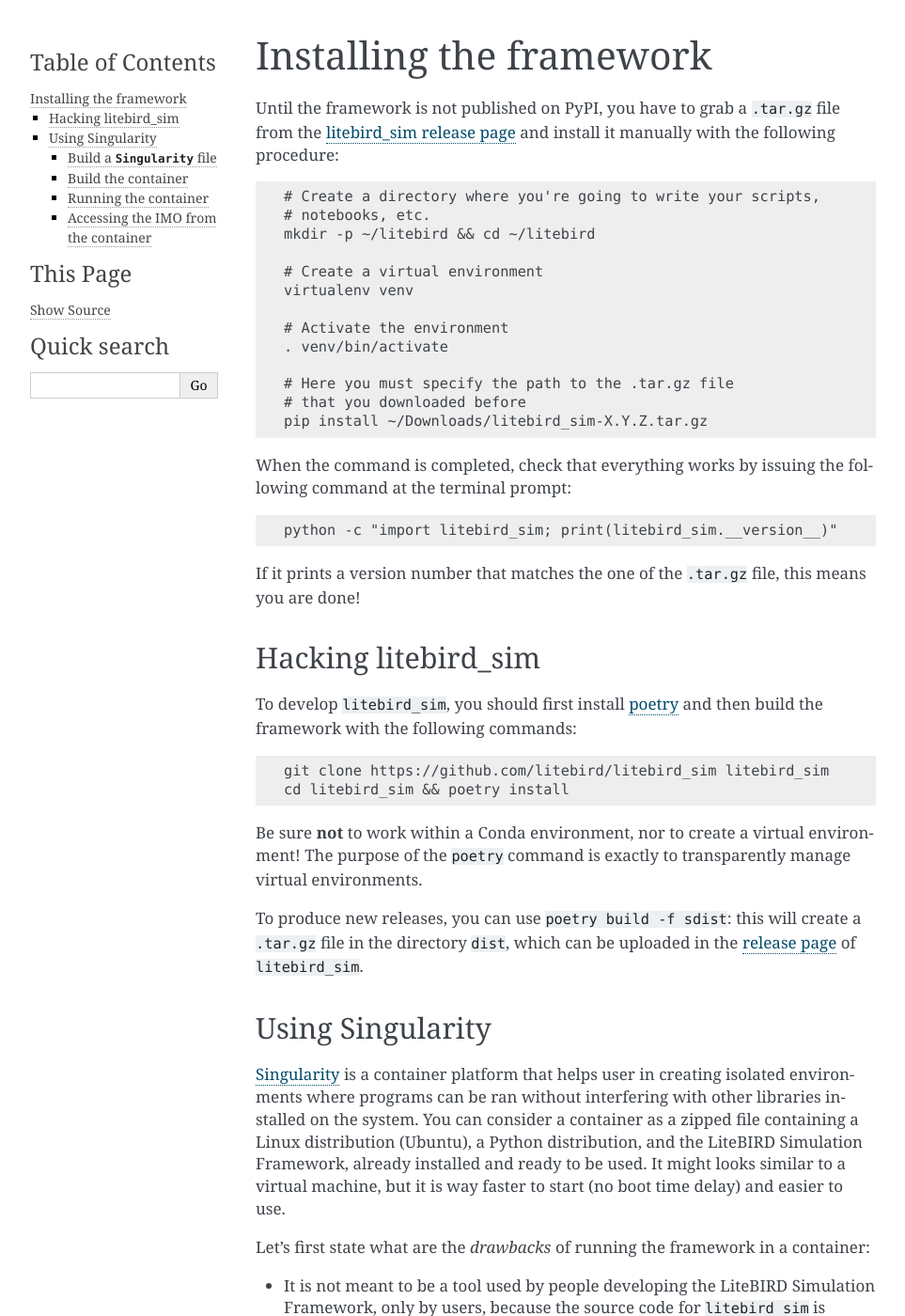
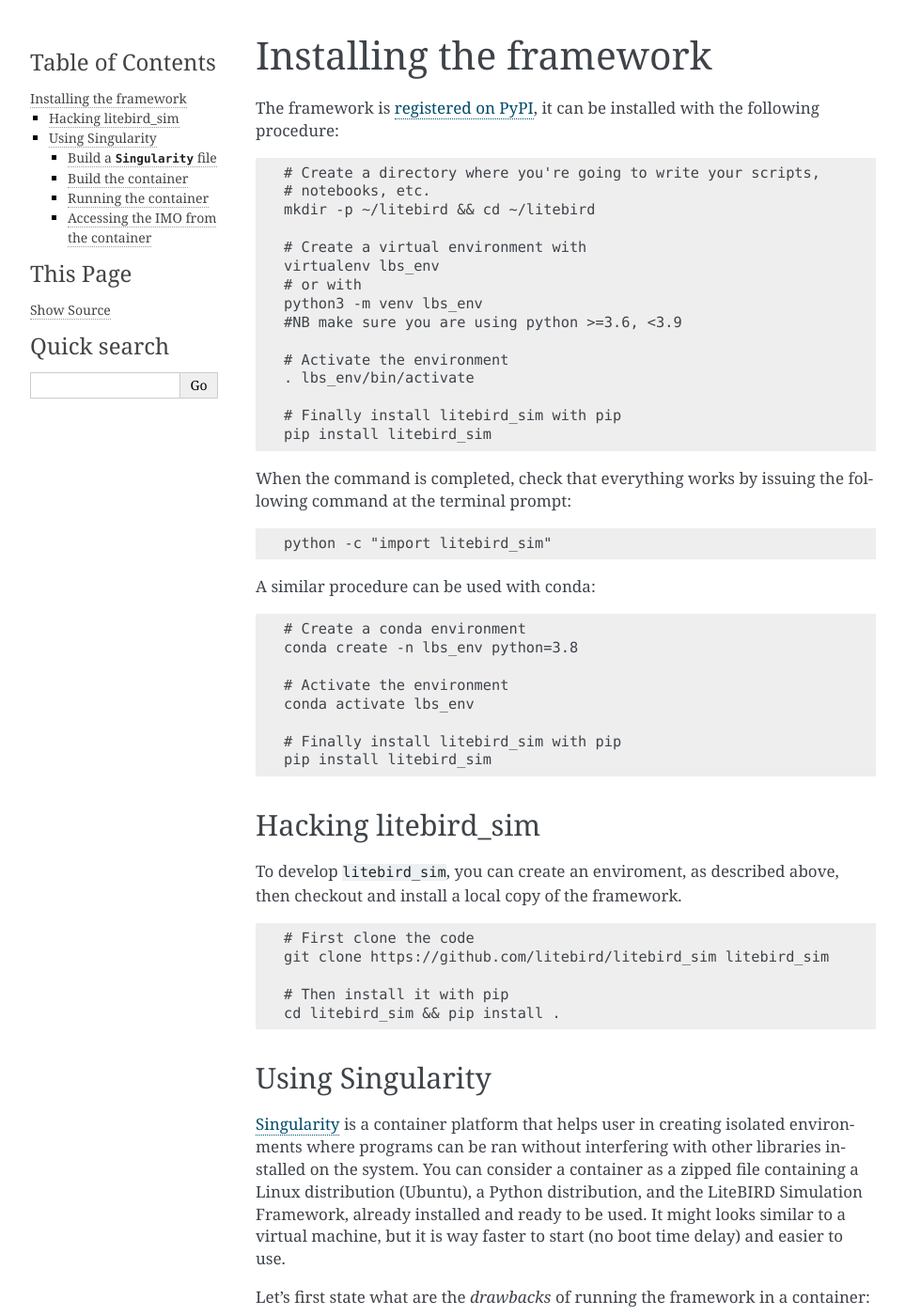
Before and after one commit to litebird/litebird_sim, a Sphinx documentation site: the page built from docs/source/installation.rst, in a window 1280 px wide and 1400 px high. Shown: the whole window at 94% size, without its empty margins (148-1111 px from the left). Built offline with Sphinx 7.4.7, drawn with Linux system fonts in a browser that asks for light colours.

Commit message:
Installation instructions updated

```diff
--- a/docs/source/installation.rst
+++ b/docs/source/installation.rst
@@ -3,10 +3,8 @@
 Installing the framework
 ========================
 
-Until the framework is not published on PyPI, you have to grab a
-``.tar.gz`` file from the `litebird_sim release page
-<https://github.com/litebird/litebird_sim/releases>`_ and install it
-manually with the following procedure:
+The framework is `registered on PyPI <https://pypi.org/project/litebird-sim/>`_,
+it can be installed with the following procedure:
 
 .. code-block:: text
 
@@ -14,48 +12,52 @@
    # notebooks, etc.
    mkdir -p ~/litebird && cd ~/litebird
 
-   # Create a virtual environment
-   virtualenv venv
+   # Create a virtual environment with
+   virtualenv lbs_env
+   # or with
+   python3 -m venv lbs_env
+   #NB make sure you are using python >=3.6, <3.9
 
    # Activate the environment
-   . venv/bin/activate
+   . lbs_env/bin/activate
 
-   # Here you must specify the path to the .tar.gz file
-   # that you downloaded before
-   pip install ~/Downloads/litebird_sim-X.Y.Z.tar.gz
+   # Finally install litebird_sim with pip
+   pip install litebird_sim
 
 When the command is completed, check that everything works by issuing
 the following command at the terminal prompt:
 
 .. code-block:: text
 
-   python -c "import litebird_sim; print(litebird_sim.__version__)"
+   python -c "import litebird_sim"
 
-If it prints a version number that matches the one of the ``.tar.gz``
-file, this means you are done!
+A similar procedure can be used with conda:
+
+.. code-block:: text
+
+   # Create a conda environment
+   conda create -n lbs_env python=3.8
+
+   # Activate the environment
+   conda activate lbs_env
+
+   # Finally install litebird_sim with pip
+   pip install litebird_sim
 
 
 Hacking litebird_sim
 --------------------
 
-To develop ``litebird_sim``, you should first install `poetry
-<https://poetry.eustace.io/>`_ and then build the framework with the
-following commands:
+To develop ``litebird_sim``, you can create an enviroment, as described
+above, then checkout and install a local copy of the framework.
 
 .. code-block:: text
 
+   # First clone the code
    git clone https://github.com/litebird/litebird_sim litebird_sim
-   cd litebird_sim && poetry install
 
-Be sure **not** to work within a Conda environment, nor to create a
-virtual environment! The purpose of the ``poetry`` command is exactly
-to transparently manage virtual environments.
-
-To produce new releases, you can use ``poetry build -f sdist``: this
-will create a ``.tar.gz`` file in the directory ``dist``, which can be
-uploaded in the `release page
-<https://github.com/litebird/litebird_sim/releases>`_ of
-``litebird_sim``.
+   # Then install it with pip
+   cd litebird_sim && pip install .
 
 
 Using Singularity
```
